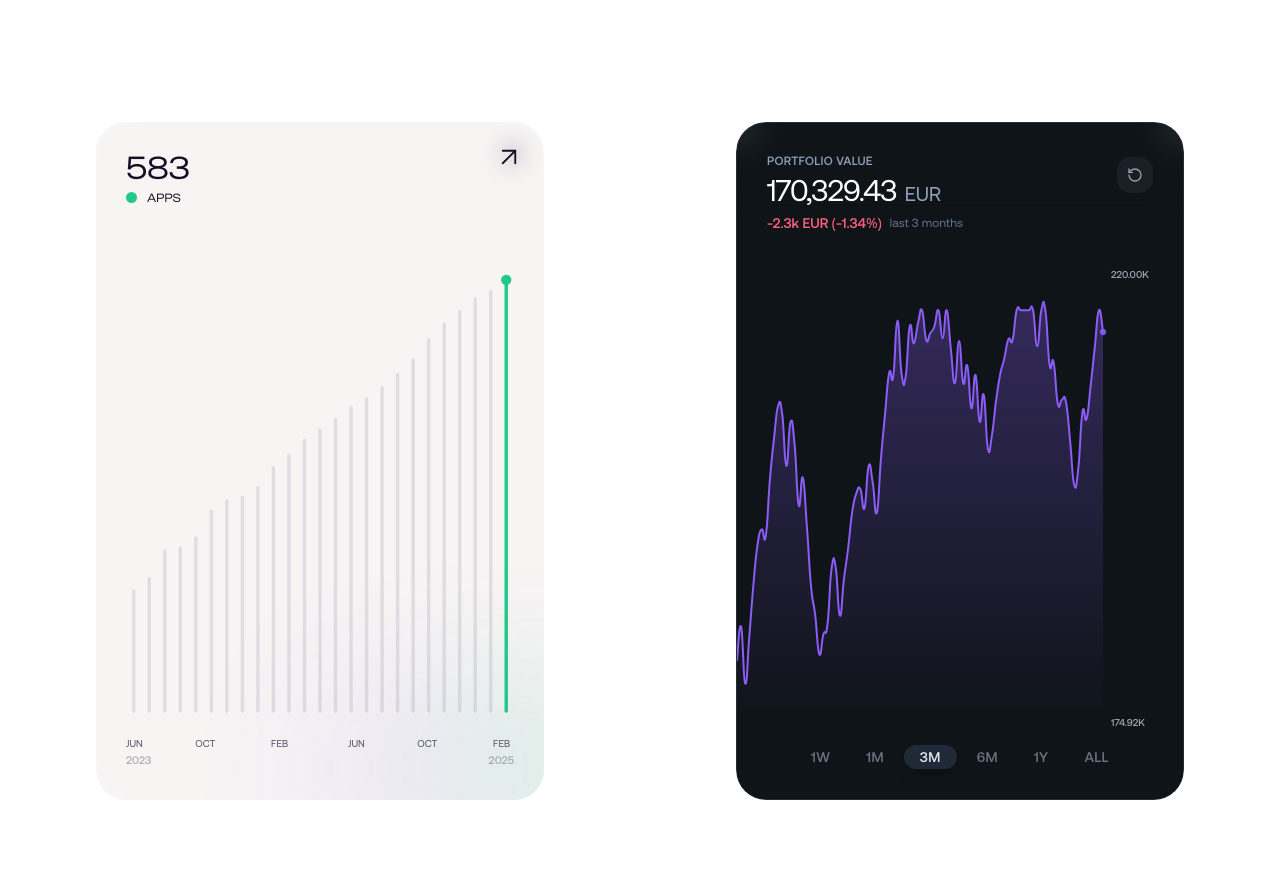
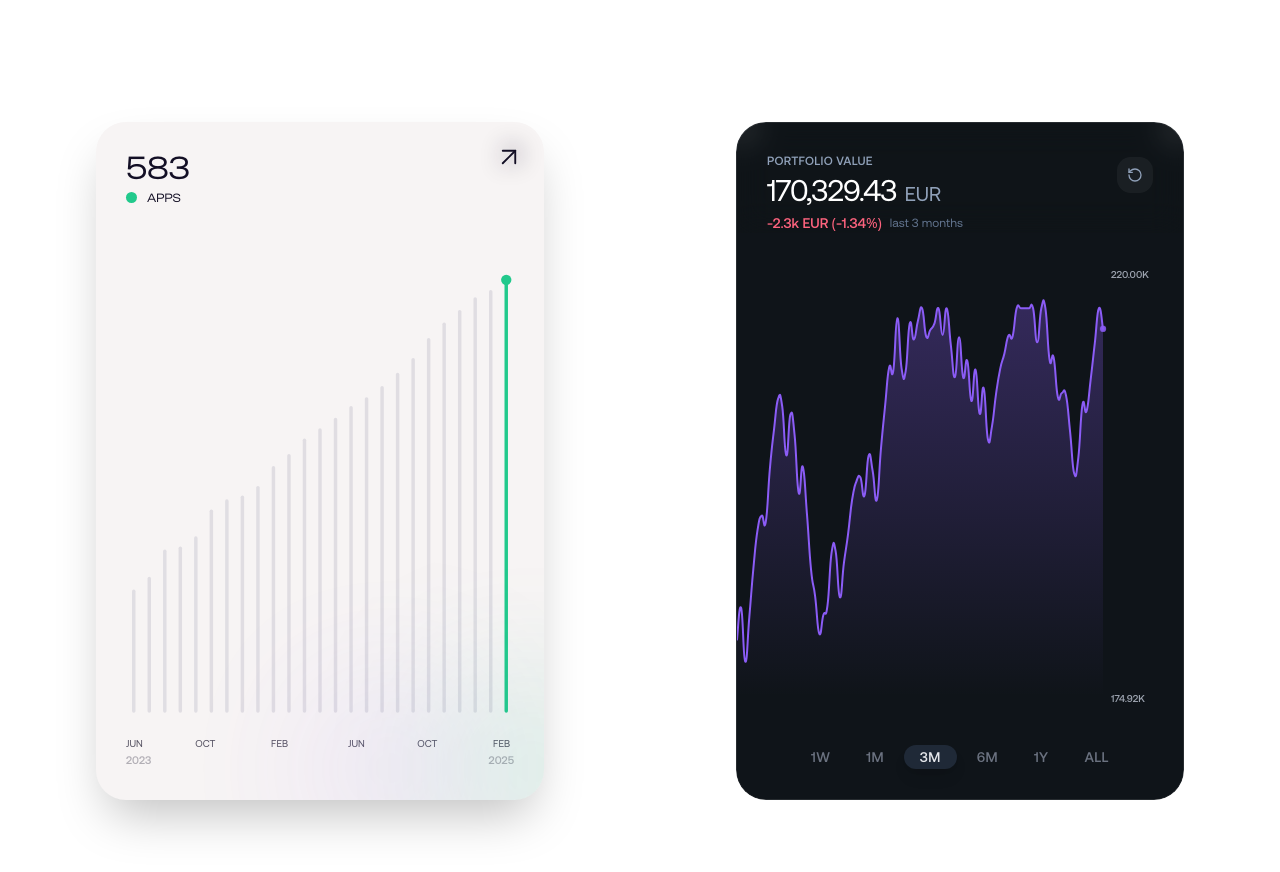
Before and after one commit to h8inc/portfolio, a React (Vite) app: page / in a window 1280 px wide. Shown: the part 940-1812 px from the top of the page. Built offline with nearby package versions, Linux system fonts and the light colour scheme; a web font is replaced by a local one.

Commit message:
Add shadow-2xl to PortfolioChart for visual consistency with AppsAnalyticsCard

```diff
--- a/src/components/generated/AppsAnalyticsCard.tsx
+++ b/src/components/generated/AppsAnalyticsCard.tsx
@@ -87,7 +87,6 @@ export const AppsAnalyticsCard = ({
   // @return
   return <div ref={containerRef} className={`relative flex flex-col w-full max-w-md rounded-[30px] p-[30px] overflow-hidden cursor-pointer shadow-2xl ${className}`} style={{
     backgroundColor,
-    boxShadow: 'rgba(255, 255, 255, 0.18) 0px 0px 30px 0px inset',
     aspectRatio: '285/431'
   }}>
       <div className="relative w-full h-full flex flex-col">
--- a/src/components/generated/KrakenProPortfolio.tsx
+++ b/src/components/generated/KrakenProPortfolio.tsx
@@ -260,7 +260,7 @@ export const KrakenProPortfolio = () => {
   const displayChangePercentage = hoveredValue !== null ? (hoveredValue - latestValue) / latestValue * 100 : changePercentage;
 
   // @return
-  return <div className="w-full max-w-md bg-[#0f1419] text-white flex flex-col rounded-[30px] overflow-hidden border border-white/10 shadow-2xl relative" style={{
+  return <div className="w-full max-w-md bg-[#0f1419] text-white flex flex-col rounded-[30px] overflow-visible border border-white/10 shadow-2xl relative" style={{
     aspectRatio: '285/431',
     isolation: 'isolate',
     contain: 'layout style paint',
--- a/src/components/generated/PortfolioChart.tsx
+++ b/src/components/generated/PortfolioChart.tsx
@@ -502,11 +502,10 @@ export const PortfolioChart = ({
     }
   };
   if (isMobile) {
-    return <div className={`w-full h-full bg-[#0f1419] flex flex-col overflow-hidden ${className || ''}`}>
-        <div className="flex flex-col h-full overflow-hidden">
-          {/* Chart Section - Responsive aspect ratio */}
-          <div className="w-full flex-1 relative overflow-hidden">
-            <div ref={containerRef} className="absolute inset-0 bg-[#0f1419] overflow-hidden">
+    return <div className={`w-full h-full bg-[#0f1419] flex flex-col overflow-hidden shadow-2xl ${className || ''}`}>
+          {/* Chart Section - Fills available space */}
+          <div className="w-full flex-1 min-h-0 relative overflow-hidden">
+            <div ref={containerRef} className="absolute inset-x-0 top-0 bottom-0 bg-[#0f1419] overflow-hidden" style={{ bottom: '24px' }}>
               <svg ref={svgRef} className="w-full h-full block"></svg>
               {hoveredIndex !== null && tooltipPos && data[hoveredIndex] && <div ref={tooltipRef} className="absolute bg-white text-[#111827] px-2 py-1 rounded-full text-[10px] font-semibold leading-none pointer-events-none z-[1000] shadow-lg whitespace-nowrap" style={{
               left: `${tooltipPos.x}px`,
@@ -529,12 +528,11 @@ export const PortfolioChart = ({
                 <span>{period}</span>
               </button>)}
           </div>
-        </div>
       </div>;
   }
 
   // Web variant
-  return <div className={`w-full h-full bg-[#0f1419] flex flex-col overflow-hidden isolate ${className || ''}`} style={{
+  return <div className={`w-full h-full bg-[#0f1419] flex flex-col overflow-hidden isolate shadow-2xl ${className || ''}`} style={{
     contain: 'layout paint style',
     clipPath: 'inset(0)',
     isolation: 'isolate'
@@ -544,15 +542,16 @@ export const PortfolioChart = ({
       clipPath: 'inset(0)'
     }}>
         {/* Chart Section */}
-        <div className="w-full flex-1 min-h-0 overflow-hidden isolate" style={{
+        <div className="w-full flex-1 min-h-0 relative overflow-hidden isolate" style={{
         contain: 'layout paint style',
         clipPath: 'inset(0)',
         isolation: 'isolate'
       }}>
-          <div ref={containerRef} className="relative w-full h-full bg-[#0f1419] overflow-hidden isolate" style={{
+          <div ref={containerRef} className="absolute inset-x-0 top-0 w-full bg-[#0f1419] overflow-hidden isolate" style={{
           contain: 'layout paint style',
           clipPath: 'inset(0)',
-          isolation: 'isolate'
+          isolation: 'isolate',
+          bottom: '32px'
         }}>
             <svg ref={svgRef} className="w-full h-full block overflow-hidden" style={{
             contain: 'layout paint style',
```
